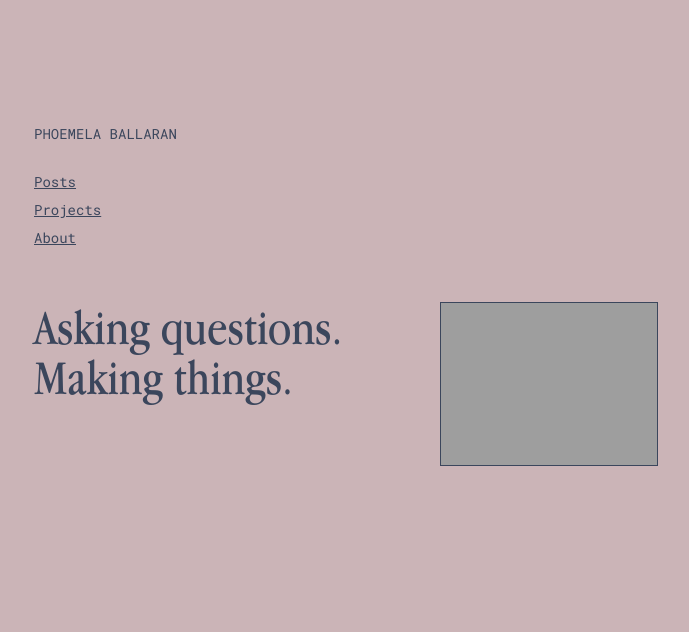
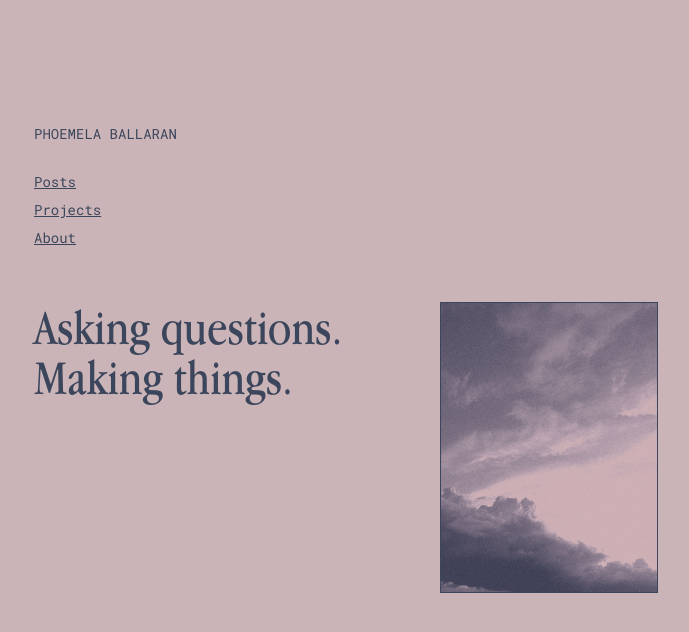
Before and after one commit to comoballar/phoemelaballaran.github.io, a Jekyll site: the page built from index.html, in a window 1280 px wide. Shown: the top 632 px of the page, without its empty margins (86-775 px from the left). Built offline with Jekyll 4.4.1, drawn with Linux system fonts in a browser that asks for light colours.

Commit message:
Update index.html

```diff
--- a/index.html
+++ b/index.html
@@ -4,7 +4,7 @@
 <body>
     <div class="post">
         <div class="post__home">
-            <h1><img  src="https://phoemelaballaran.github.io/assets/sample/home.jpg"/> Asking questions.<br>Making things.</h1>
+            <h1><img  src="https://phoemelaballaran.github.io/assets/sample/home/home.png"/> Asking questions.<br>Making things.</h1>
 
             </div>
     </div>
```
